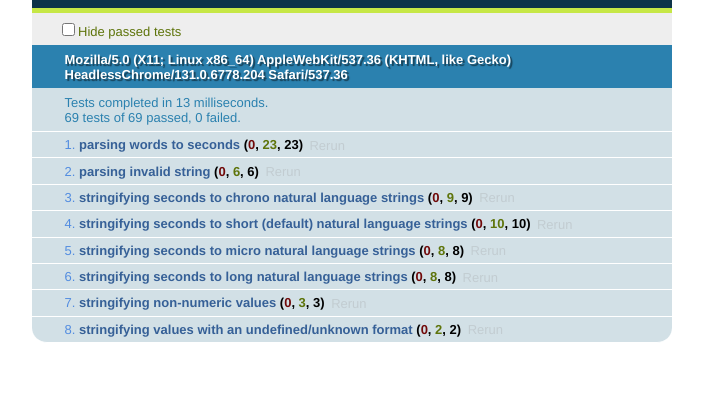
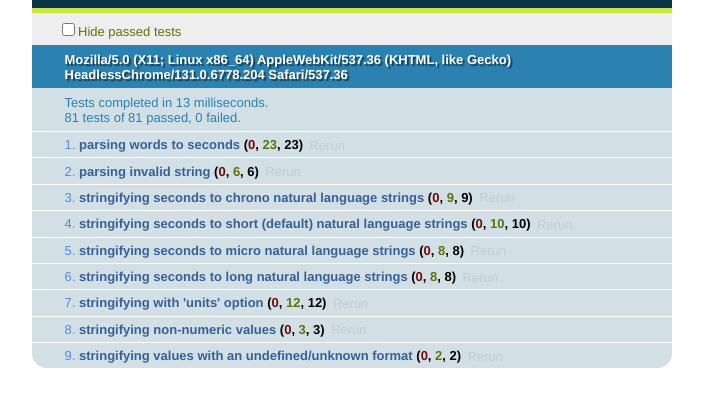
Before and after one commit to domchristie/juration, a plain HTML site: page test/index.html in a window 1280 px wide. Shown: the part 56-462 px from the top of the page, without its empty margins (288-991 px from the left). Drawn offline with nearby package versions, Linux system fonts and the light colour scheme.

Commit message:
Support for 'units' option
This is supported by Chronic Duration

```diff
--- a/juration.js
+++ b/juration.js
@@ -93,16 +93,22 @@
     }
 
     var defaults = {
-      format: 'short'
+      format: 'short',
+      units: undefined
     };
 
     var opts = _extend(defaults, options);
 
     var units = ['years', 'months', 'days', 'hours', 'minutes', 'seconds'], values = [];
     var remaining = seconds;
-    for(var i = 0, len = units.length; i < len; i++) {
+    var activeUnits = 0;
+    for(var i = 0, len = units.length;
+        i < len && (opts.units == undefined || activeUnits < opts.units);
+        i++) {
       var unit = UNITS[units[i]];
       values[i] = Math.floor(remaining / unit.value);
+      if (values[i] > 0 || activeUnits > 0)
+        activeUnits++;
 
       if(opts.format === 'micro' || opts.format === 'chrono') {
         values[i] += unit.formats[opts.format];
--- a/test/index.html
+++ b/test/index.html
@@ -150,6 +150,28 @@ $(function(){
     }
   });
 
+  test("stringifying with 'units' option", function() {
+    var testCases = [
+      [5, "", 0],
+      [5, "5 seconds", 1],
+      [5, "5 seconds", 2],
+      [5 * 60 + 5, "5 minutes", 1],
+      [5 * 60 + 5, "5 minutes 5 seconds", 2],
+      [5 * 60 + 5, "5 minutes 5 seconds", 3],
+      [5 * 3600 + 5 * 60 + 5, "5 hours", 1],
+      [5 * 3600 + 5 * 60 + 5, "5 hours 5 minutes", 2],
+      [5 * 3600 + 5 * 60 + 5, "5 hours 5 minutes 5 seconds", 3],
+      [5 * 3600 + 5 * 60 + 5, "5 hours 5 minutes 5 seconds", 4],
+      [5 * 3600 + 0 * 60 + 5, "5 hours", 2],
+      [5 * 3600 + 0 * 60 + 5, "5 hours 5 seconds", 3]
+    ];
+
+    for(var i = 0, len = testCases.length; i < len; i++) {
+      var parsed = juration.stringify(testCases[i][0], { format: 'long', units: testCases[i][2] });
+      equal(parsed, testCases[i][1], "We expect " + testCases[i][0] + " with units " + testCases[i][2] + " to be " + testCases[i][1]);
+    }
+  });
+
   test("stringifying non-numeric values", function() {
     var testCases = [
       ["", "juration.stringify(): Unable to stringify a non-numeric value"],
```
